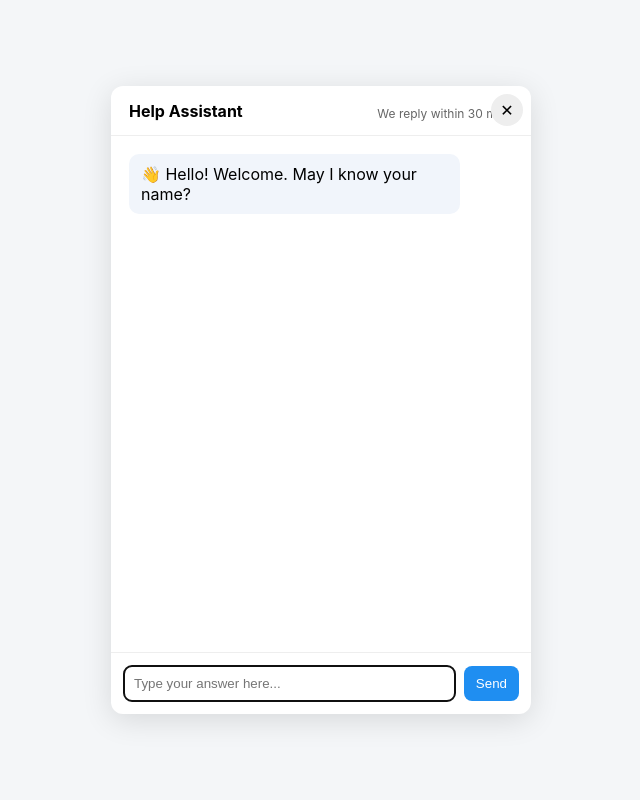
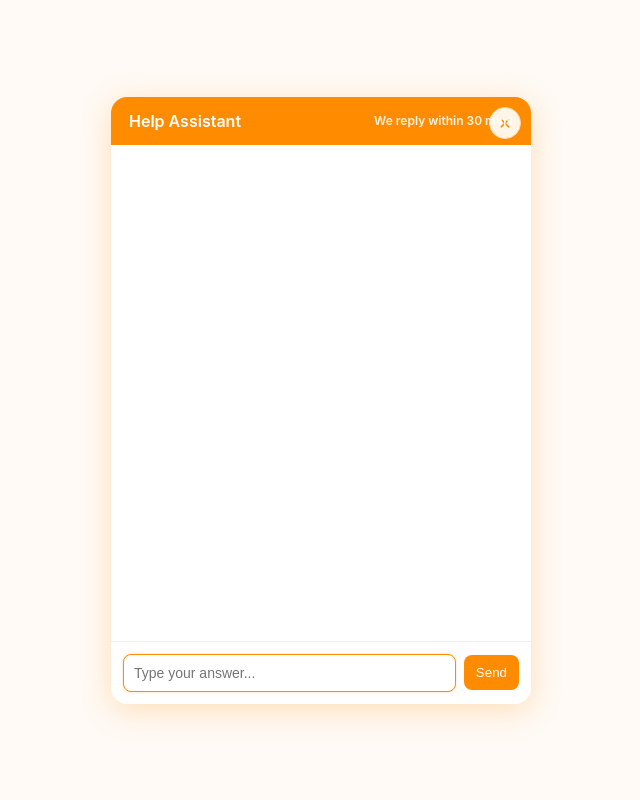
Before and after one commit to Ajan2k/zeno-chatbot, a Flask app: page / in a window 1280 px wide. Shown: the whole page, without its empty margins (319-959 px from the left). Run offline with Flask 3, Linux system fonts and the light colour scheme.

Commit message:
Initial commit

```diff
--- a/templates/index.html
+++ b/templates/index.html
@@ -5,38 +5,142 @@
   <title>Hybrid Chatbot Prototype</title>
   <meta name="viewport" content="width=device-width,initial-scale=1" />
   <style>
-    /* Minimal clean styles */
-    :root { --accent:#1f8ef1; }
-    body { font-family: Inter, Arial, sans-serif; background:#f4f6f8; margin:0; display:flex; align-items:center; justify-content:center; height:100vh; }
-    .chat-widget { width:420px; max-width:96vw; background:#fff; border-radius:12px; box-shadow:0 6px 30px rgba(0,0,0,0.12); position:relative; overflow:hidden; }
-    .close-btn { position:absolute; right:8px; top:8px; background:#eee; border-radius:50%; width:32px;height:32px; display:flex;align-items:center;justify-content:center;cursor:pointer; }
-    .header { padding:14px 18px; border-bottom:1px solid #eee; display:flex; align-items:center; gap:10px; }
-    .messages { height:480px; overflow:auto; padding:18px; display:flex; flex-direction:column; gap:10px; }
-    .message { max-width:80%; padding:10px 12px; border-radius:10px; }
-    .bot { background:#f1f5fb; align-self:flex-start; }
-    .user { background:var(--accent); color:#fff; align-self:flex-end; }
-    .input-area { padding:12px; border-top:1px solid #eee; display:flex; gap:8px; align-items:center; }
-    input[type="text"], input[type="tel"], input[type="email"] { flex:1; padding:10px; border-radius:8px; border:1px solid #ddd; }
-    button { padding:10px 12px; border-radius:8px; border:none; background:var(--accent); color:#fff; cursor:pointer; }
-    .options { display:flex; gap:8px; margin-top:6px; flex-wrap:wrap; }
-    .option-btn { padding:8px 10px; background:#eef6ff; border-radius:8px; cursor:pointer; border:1px solid #dbefff; }
-    .small { font-size:12px; color:#666; margin-top:6px; }
-    .summary-block { background:#fbfbfb; padding:10px; border-radius:8px; border:1px dashed #e0e0e0; white-space:pre-wrap; }
-    .hidden { display:none; }
+    :root {
+      --accent:#ff8c00;
+      --accent-light:#fff5e6;
+      --bg:#fffaf5;
+      --text:#222;
+    }
+    body {
+      font-family: "Inter", Arial, sans-serif;
+      background: var(--bg);
+      margin: 0;
+      display: flex;
+      align-items: center;
+      justify-content: center;
+      height: 100vh;
+    }
+    .chat-widget {
+      width: 420px;
+      max-width: 96vw;
+      background: #fff;
+      border-radius: 16px;
+      box-shadow: 0 6px 30px rgba(255,140,0,0.25);
+      position: relative;
+      overflow: hidden;
+      display: flex;
+      flex-direction: column;
+    }
+    .close-btn {
+      position: absolute;
+      right: 10px;
+      top: 10px;
+      background: var(--accent-light);
+      color: var(--accent);
+      border-radius: 50%;
+      width: 30px; height: 30px;
+      display: flex;
+      align-items: center;
+      justify-content: center;
+      cursor: pointer;
+      border: 1px solid #ffd5a3;
+      transition: 0.3s;
+    }
+    .close-btn:hover { background: var(--accent); color: #fff; }
+    .header {
+      padding: 14px 18px;
+      background: var(--accent);
+      color: #fff;
+      font-weight: 600;
+      font-size: 16px;
+      display: flex;
+      align-items: center;
+      justify-content: space-between;
+    }
+    .messages {
+      height: 460px;
+      overflow-y: auto;
+      padding: 18px;
+      display: flex;
+      flex-direction: column;
+      gap: 10px;
+      scroll-behavior: smooth;
+    }
+    .message {
+      max-width: 80%;
+      padding: 10px 12px;
+      border-radius: 10px;
+      line-height: 1.4;
+      word-wrap: break-word;
+    }
+    .bot { background: var(--accent-light); color: var(--text); align-self: flex-start; }
+    .user { background: var(--accent); color: #fff; align-self: flex-end; }
+    .input-area {
+      padding: 12px;
+      border-top: 1px solid #eee;
+      display: flex;
+      gap: 8px;
+      align-items: center;
+    }
+    input[type="text"] {
+      flex: 1;
+      padding: 10px;
+      border-radius: 8px;
+      border: 1px solid #ddd;
+      font-size: 14px;
+      outline: none;
+    }
+    input[type="text"]:focus {
+      border-color: var(--accent);
+      box-shadow: 0 0 3px rgba(255,140,0,0.3);
+    }
+    button {
+      padding: 10px 12px;
+      border-radius: 8px;
+      border: none;
+      background: var(--accent);
+      color: #fff;
+      cursor: pointer;
+      transition: 0.2s;
+    }
+    button:hover { background:#e67e00; }
+    .options {
+      display: flex;
+      gap: 8px;
+      margin-top: 6px;
+      flex-wrap: wrap;
+    }
+    .option-btn {
+      padding: 8px 10px;
+      background: var(--accent);
+      color: #fff;
+      border-radius: 8px;
+      cursor: pointer;
+      border: none;
+      transition: 0.2s;
+    }
+    .option-btn:hover { background: #e67e00; }
+    .summary-block {
+      background:#fff8ef;
+      padding:10px;
+      border-radius:8px;
+      border:1px dashed #ffcc80;
+      white-space:pre-wrap;
+      font-size: 14px;
+    }
   </style>
 </head>
 <body>
   <div class="chat-widget" id="chat-widget">
     <div class="close-btn" id="close-btn" title="Close">✕</div>
-    <div class="header"><strong>Help Assistant</strong><div style="flex:1"></div><small class="small">We reply within 30 mins</small></div>
+    <div class="header">
+      <span>Help Assistant</span>
+      <small style="font-size:12px;opacity:0.9;">We reply within 30 mins</small>
+    </div>
     <div class="messages" id="messages" aria-live="polite"></div>
 
     <div class="input-area" id="input-area">
-      <input id="user-input" type="text" placeholder="Type your answer here..." autofocus />
+      <input id="user-input" type="text" placeholder="Type your answer..." autofocus />
       <button id="send-btn">Send</button>
     </div>
   </div>
-
-  <script src="/static/chat.js"></script>
-</body>
-</html>
```
